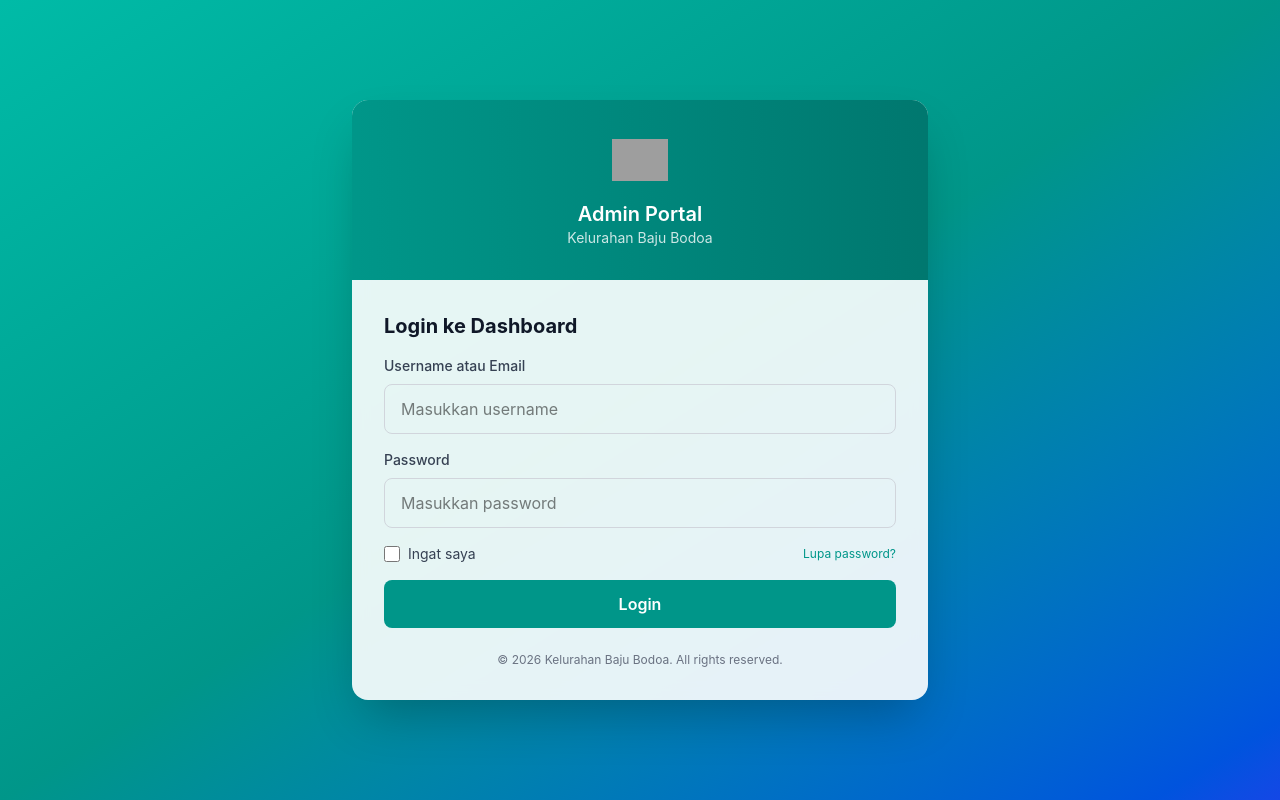
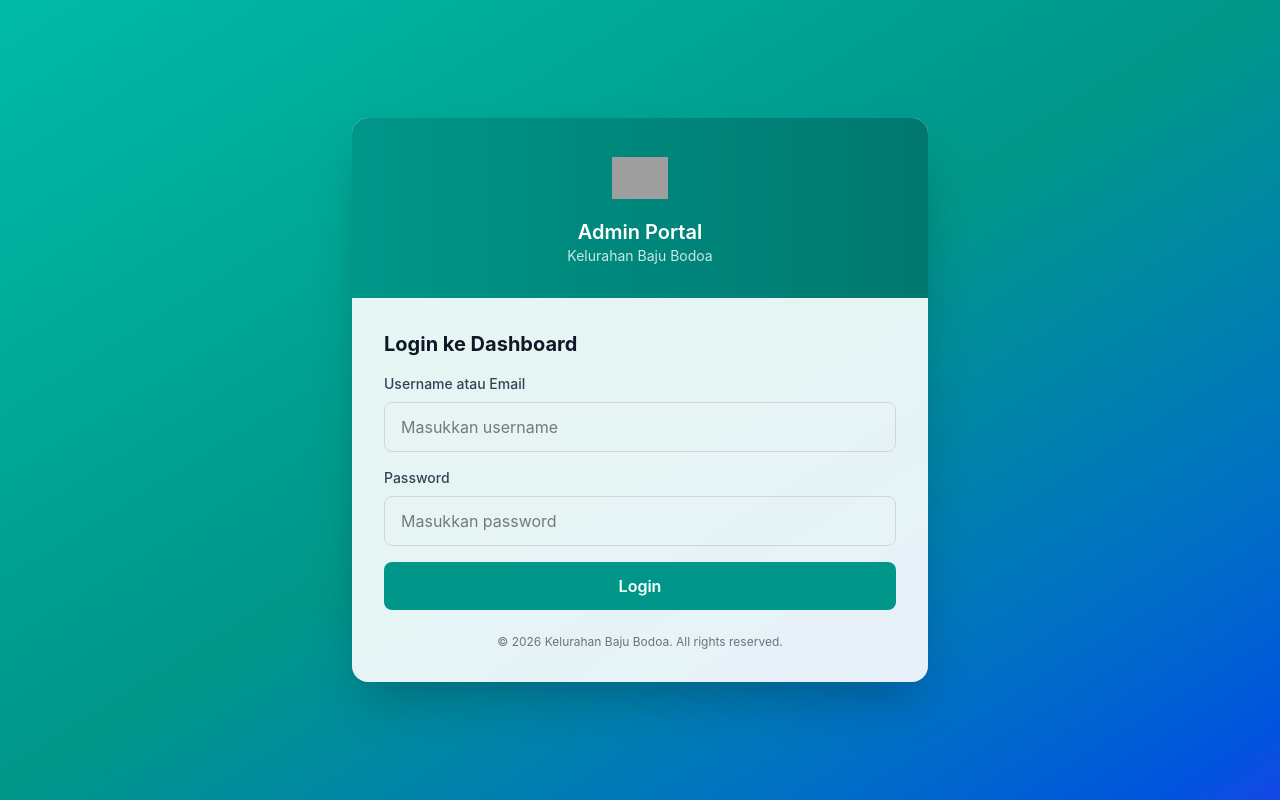
Before and after one commit to JasonAsvin/website-kkn, a React (Vite) app: page /admin in a window 1280 px wide. Built offline with nearby package versions, Linux system fonts and the light colour scheme; no server answers; grey boxes are pictures that could not be loaded.

Commit message:
Refactor: Menghapus tombol-tombol yang tidak berfungsi

```diff
--- a/src/pages/admin/Login.tsx
+++ b/src/pages/admin/Login.tsx
@@ -104,20 +104,6 @@ export default function LoginAdmin() {
                 required
               />
             </div>
-
-            <div className="flex items-center justify-between text-sm text-gray-700">
-              <label className="inline-flex items-center gap-2">
-                <input
-                  type="checkbox"
-                  className="h-4 w-4 text-teal-600 border-gray-300 rounded focus:ring-teal-600"
-                />
-                <span>Ingat saya</span>
-              </label>
-              <button type="button" className="text-teal-600 hover:underline text-xs">
-                Lupa password?
-              </button>
-            </div>
-
             <button
               type="submit"
               disabled={loading}
```
